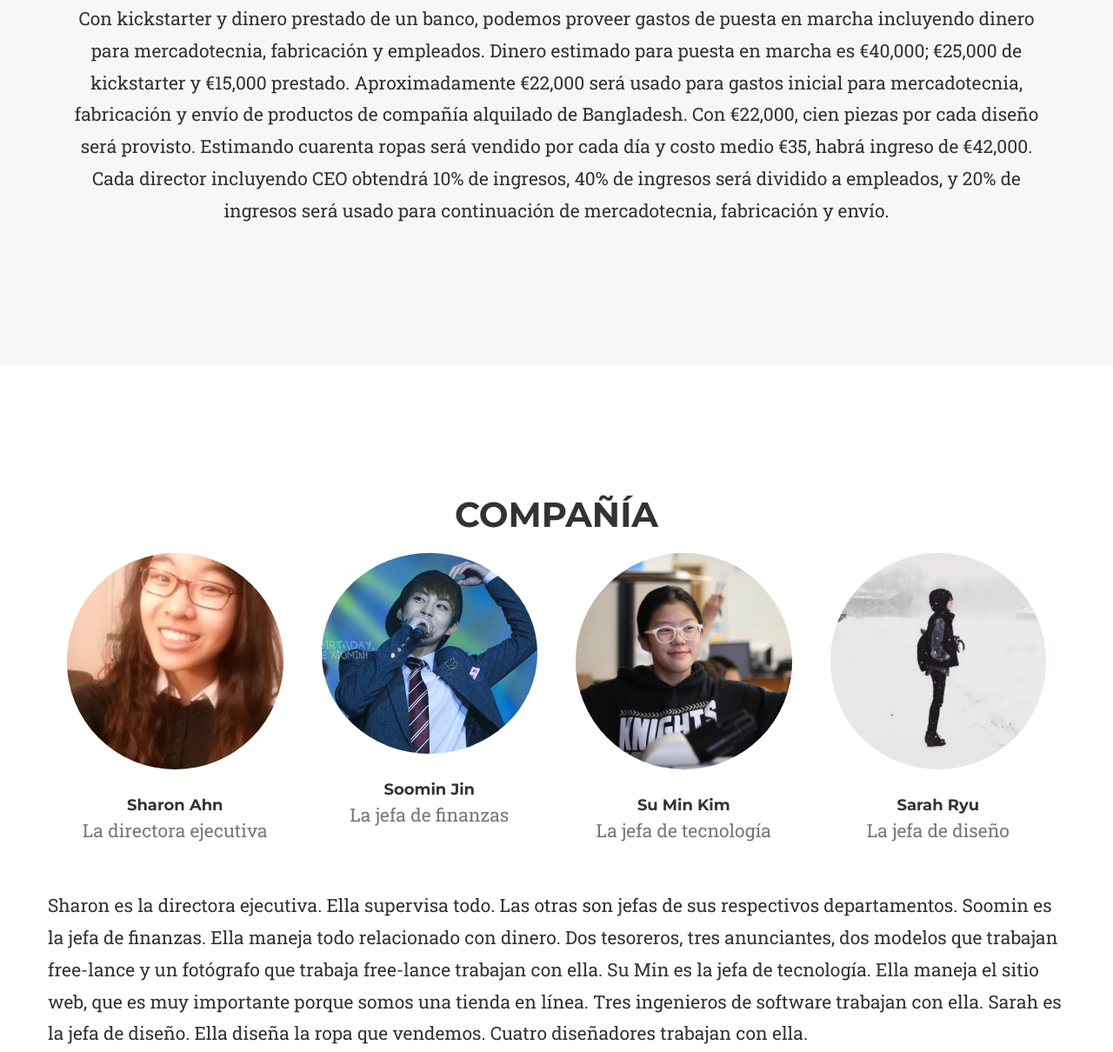
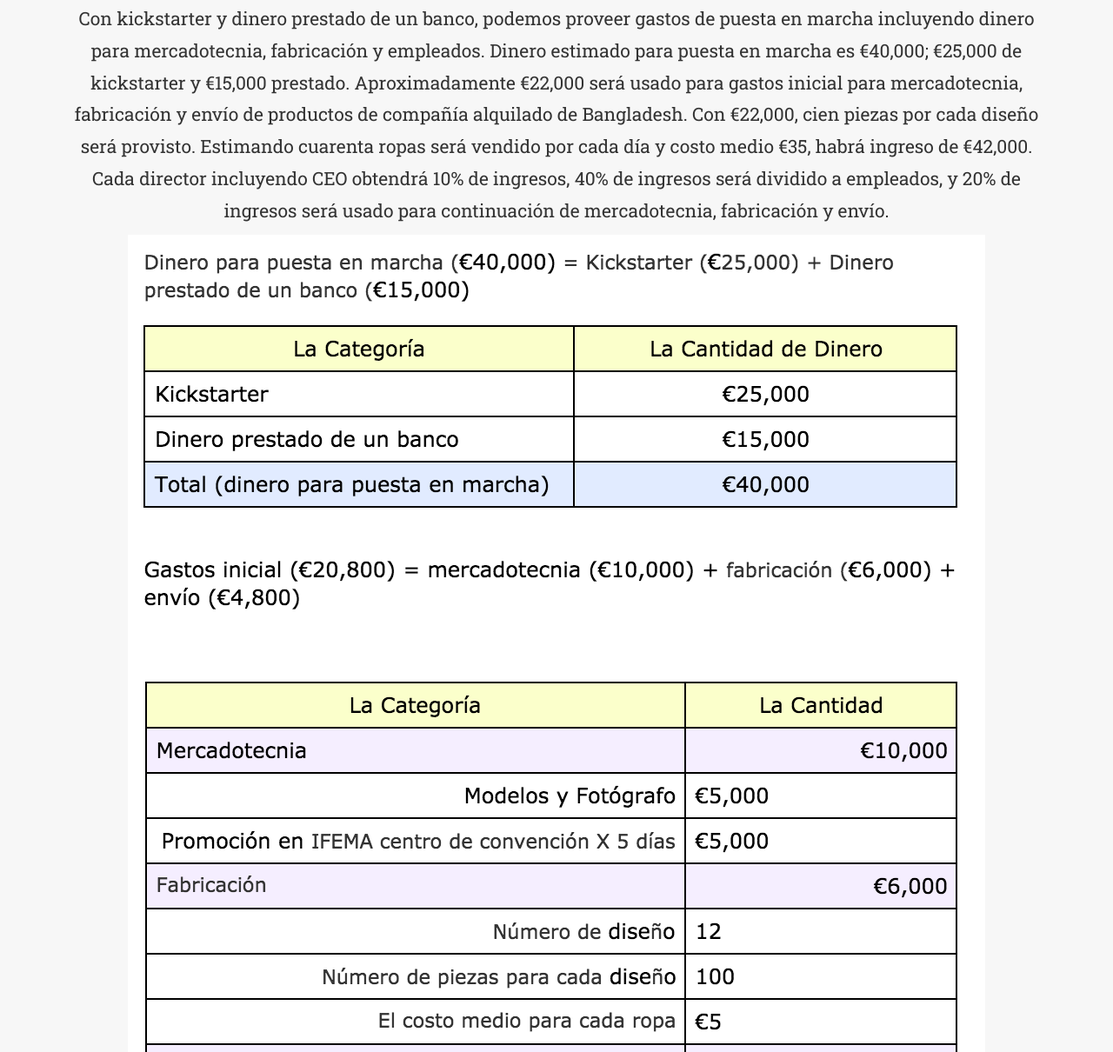
Before and after one commit to nimus0108/Spanish-BP, a plain HTML site: page index.html in a window 1280 px wide. Shown: the part 4051-5261 px from the top of the page at 87% size. Drawn offline with nearby package versions, Linux system fonts and the light colour scheme; a web font is replaced by a local one.

Commit message:
added chart

```diff
--- a/index.html
+++ b/index.html
@@ -161,6 +161,7 @@
                     <h2 class="section-heading">Financiero</h2>
                     <p>Con kickstarter y dinero prestado de un banco, podemos proveer gastos de puesta en marcha incluyendo dinero para mercadotecnia, fabricación y empleados. Dinero estimado para puesta en marcha es €40,000; €25,000 de kickstarter y €15,000 prestado. Aproximadamente €22,000 será usado para gastos inicial para mercadotecnia, fabricación y envío de productos de compañía alquilado de Bangladesh. Con €22,000, cien piezas por cada diseño será provisto. Estimando cuarenta ropas será vendido por cada día y costo medio €35, habrá ingreso de €42,000. Cada director incluyendo CEO obtendrá 10% de ingresos, 40% de ingresos será dividido a empleados, y 20% de ingresos será usado para continuación de mercadotecnia, fabricación y envío.
 </p>
+                    <img src="img/chart.png">
                 </div>
             </div>
         <div class="row">
```
Also changed, not shown: img/chart.png (added).
